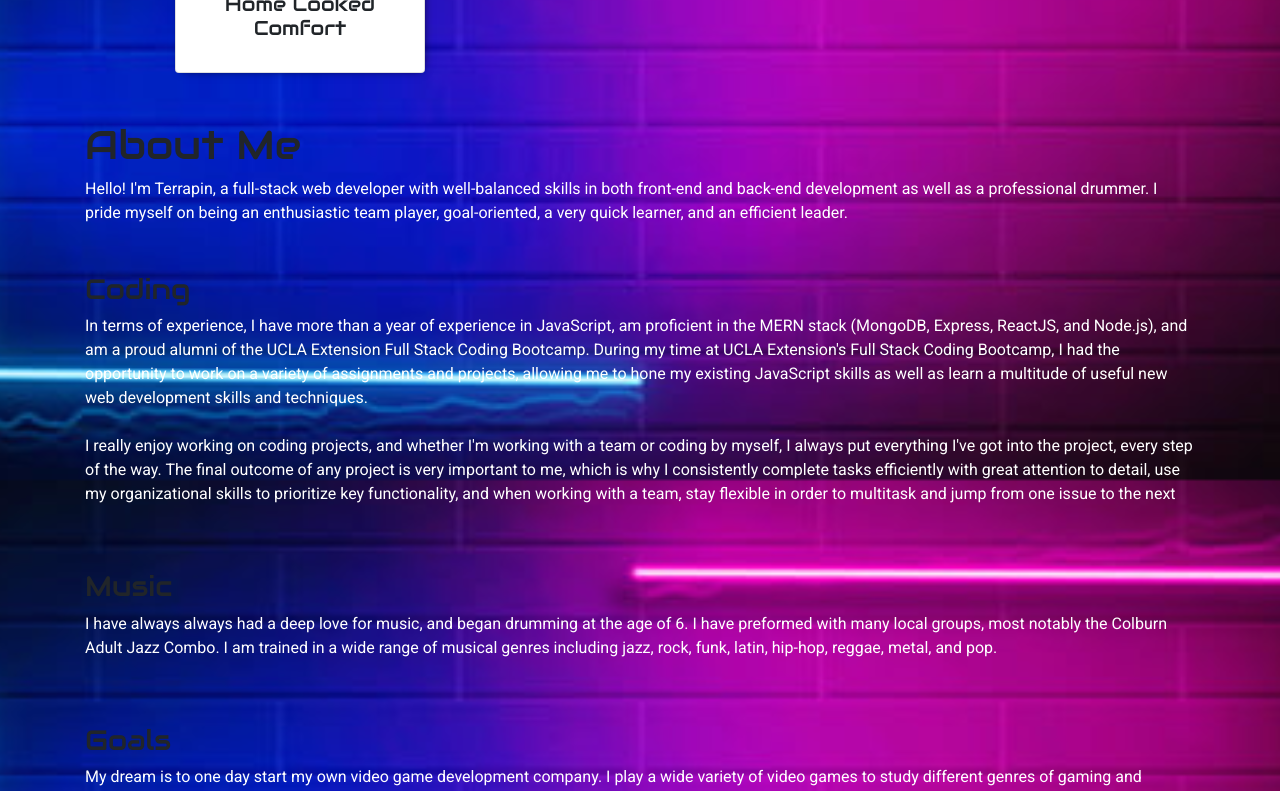
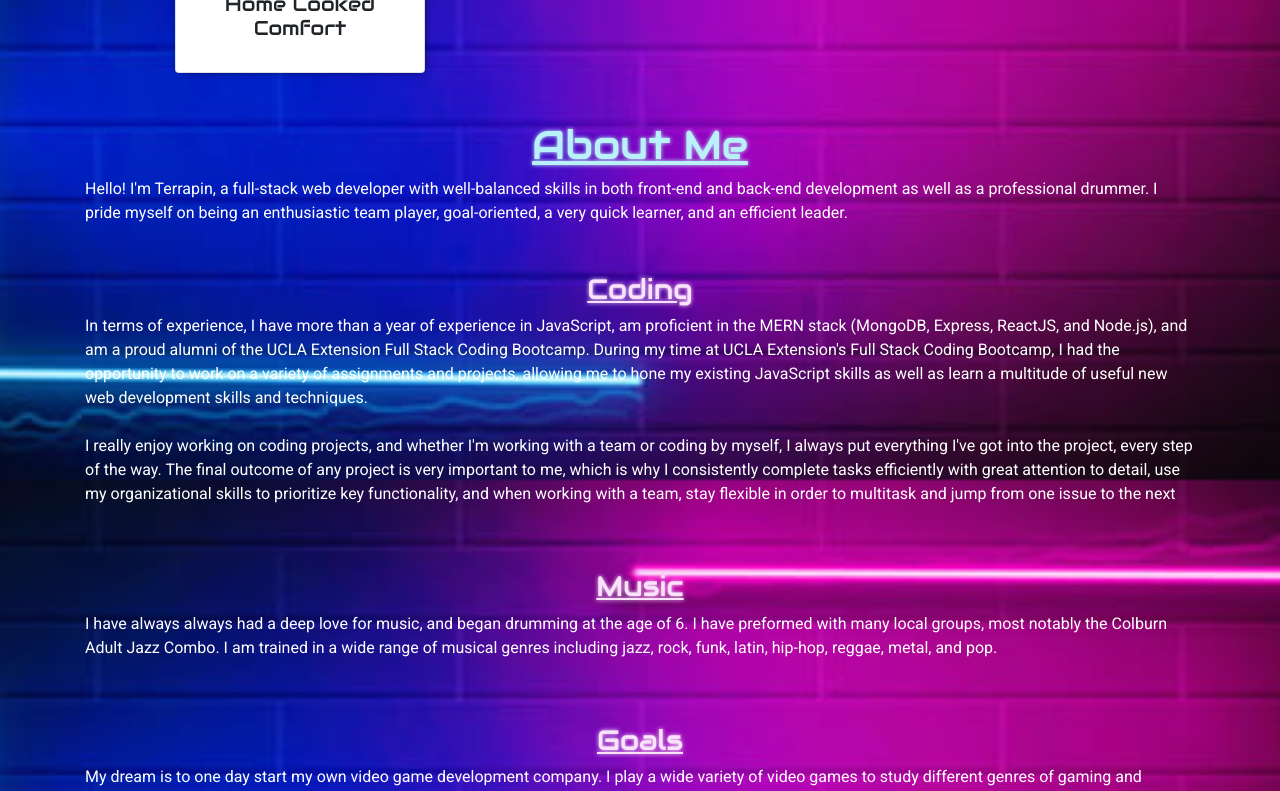
Before and after one commit to TChristensenDrumz/Portfolio, a React (Create React App) app: page / in a window 1280 px wide. Shown: the part 1920-2711 px from the top of the page. Built offline with nearby package versions, Linux system fonts and the light colour scheme.

Commit message:
about neon styling

```diff
--- a/src/components/About/About.css
+++ b/src/components/About/About.css
@@ -1,3 +1,17 @@
 .space {
   padding-bottom: 9rem;
 }
+
+.neon-pink {
+  color: #fae1fc;
+  text-align: center;
+  text-decoration: underline;
+  text-shadow: 0 0 0.25rem #fae1fc;
+}
+
+.neon-blue {
+  color: #baf0fa;
+  text-align: center;
+  text-decoration: underline;
+  text-shadow: 0 0 0.25rem #baf0fa;
+}
--- a/src/components/About/About.js
+++ b/src/components/About/About.js
@@ -4,7 +4,7 @@ import './About.css'
 function About() {
   return (
     <div className="container pt-5" id="about" style={{ paddingTop: "9rem" }}>
-      <h1 className="">About Me</h1>
+      <h1 className="neon-blue">About Me</h1>
       <div>
         <p>
           Hello! I'm Terrapin, a full-stack web developer with well-balanced
@@ -15,7 +15,7 @@ function About() {
 
         <article className="row mt-5">
           <article className="col-12">
-            <h3>Coding</h3>
+            <h3 className="neon-pink">Coding</h3>
             <p>
               In terms of experience, I have more than a year of experience in
               JavaScript, am proficient in the MERN stack (MongoDB, Express,
@@ -40,7 +40,7 @@ function About() {
 
         <article className="row mt-5">
           <article className="col-12">
-            <h3>Music</h3>
+            <h3 className="neon-pink">Music</h3>
             <p>
               I have always always had a deep love for music, and began drumming
               at the age of 6. I have preformed with many local groups, most
@@ -53,7 +53,7 @@ function About() {
 
         <article className="row mt-5">
           <article className="col-12">
-            <h3>Goals</h3>
+            <h3 className="neon-pink">Goals</h3>
             <p>
               My dream is to one day start my own video game development
               company. I play a wide variety of video games to study different
```
